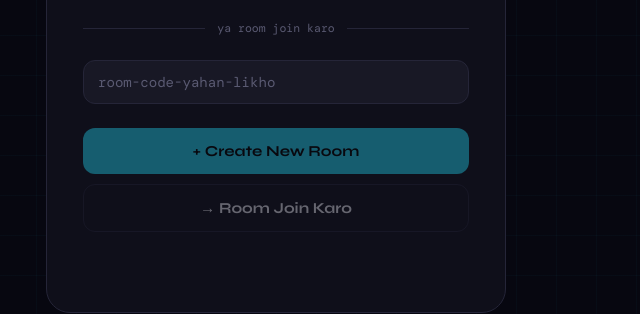
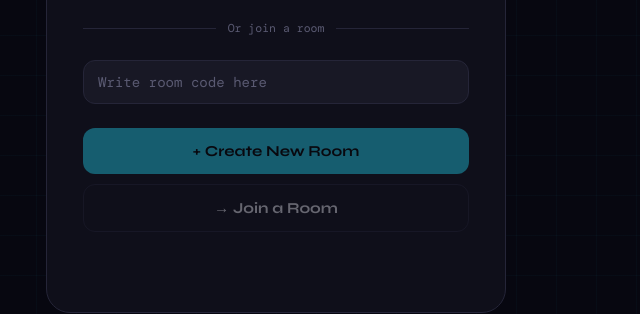
Before and after one commit to anmoltechnoradiant-sys/babeltalk, a website: page public/index.html in a window 1280 px wide. Shown: the part 405-719 px from the top of the page, 364-1004 px from the left. Drawn offline with nearby package versions, Linux system fonts and the light colour scheme; no server answers.

Commit message:
Update index.html

```diff
--- a/public/index.html
+++ b/public/index.html
@@ -182,11 +182,11 @@ input.room-input::placeholder { color: var(--muted); }
         </div>
       </div>
     </div>
-    <div class="divider">ya room join karo</div>
-    <input class="room-input" id="room-code-input" placeholder="room-code-yahan-likho" />
+    <div class="divider">Or join a room</div>
+    <input class="room-input" id="room-code-input" placeholder="Write room code here" />
     <div class="btn-group">
       <button class="btn btn-create" id="btn-create" onclick="createRoom()" disabled>+ Create New Room</button>
-      <button class="btn btn-join" id="btn-join" onclick="joinRoom()" disabled>→ Room Join Karo</button>
+      <button class="btn btn-join" id="btn-join" onclick="joinRoom()" disabled>→ Join a Room</button>
     </div>
     <div class="error-msg" id="lobby-error"></div>
   </div>
```
